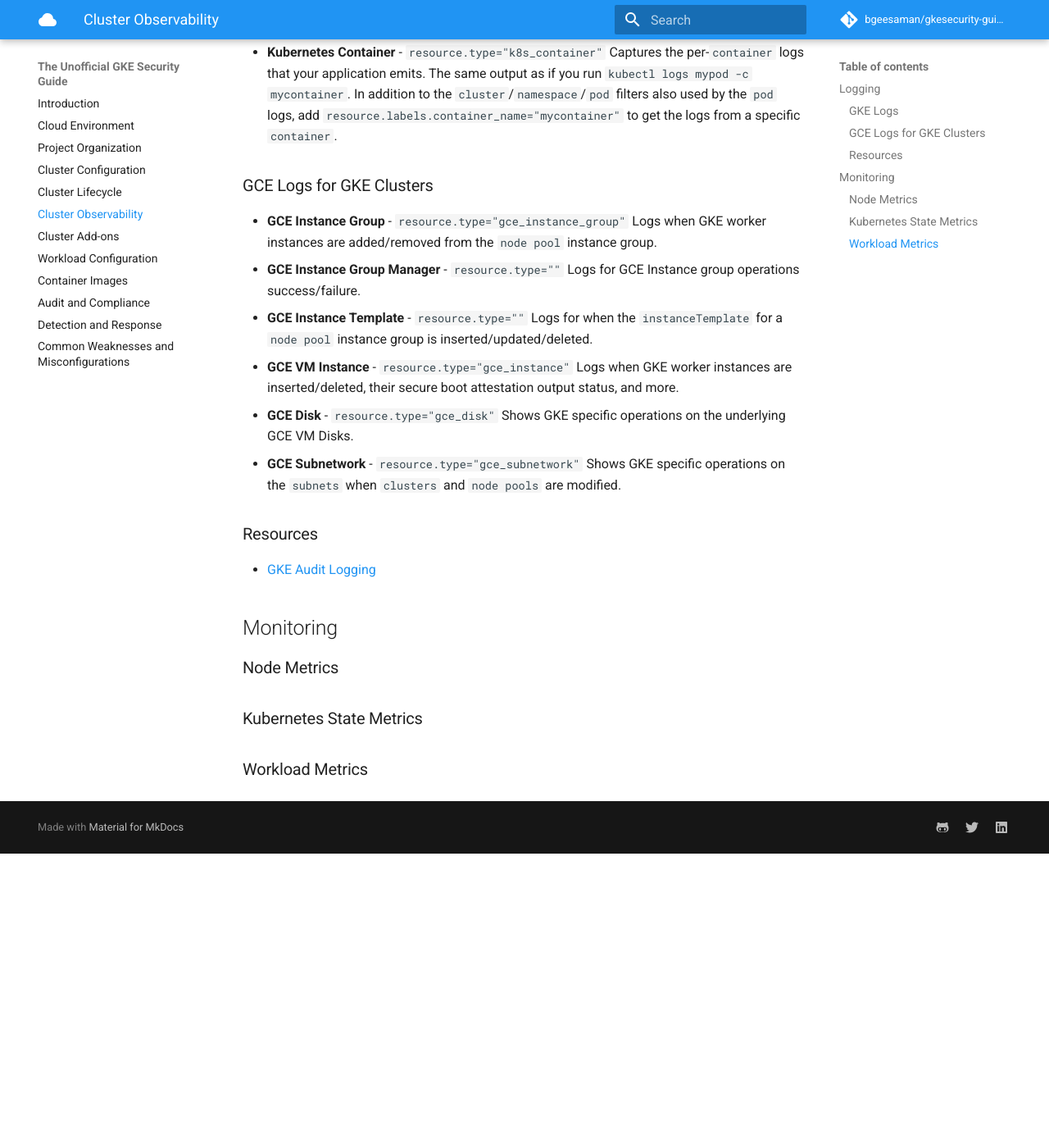
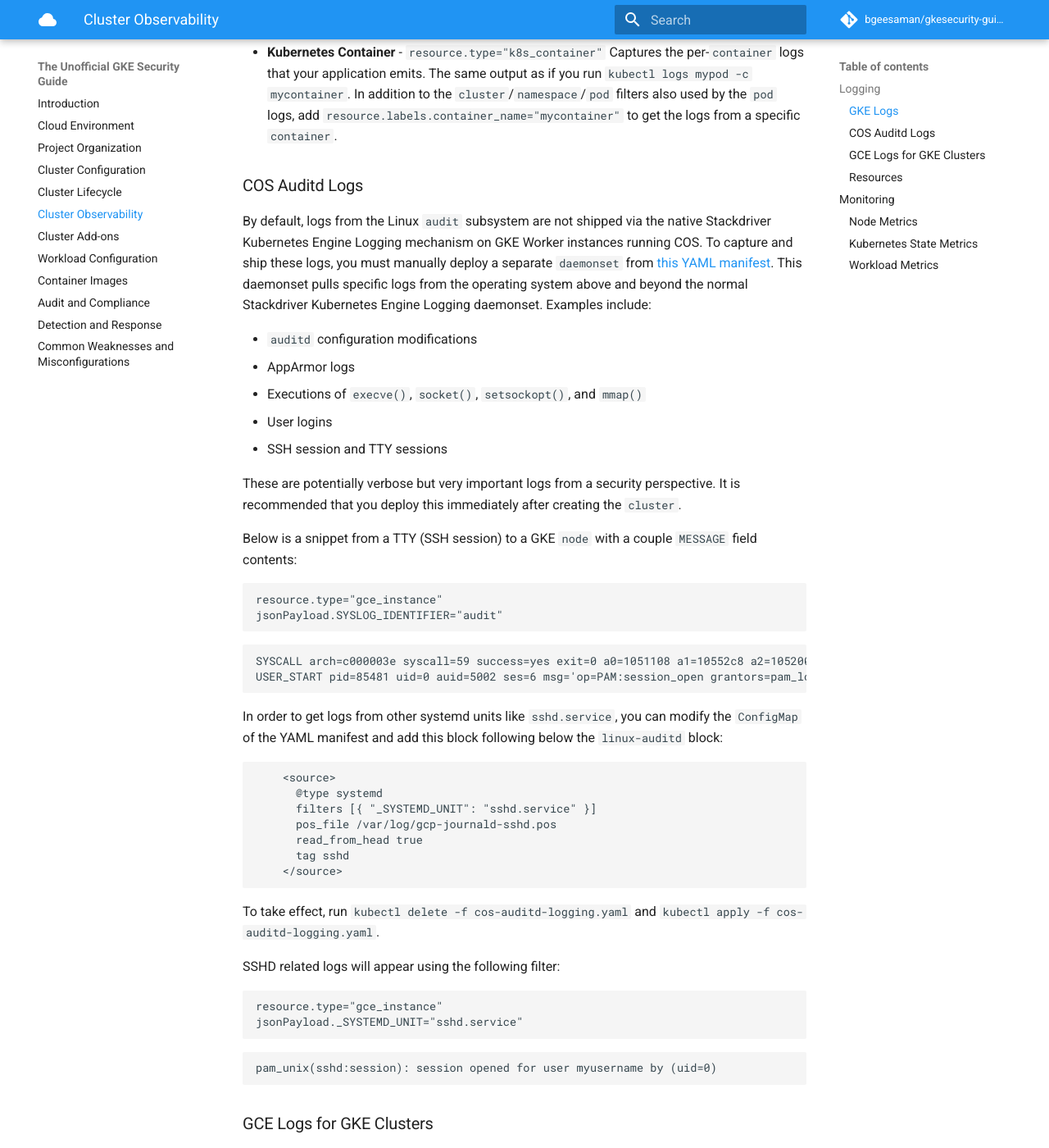
Before and after one commit to bgeesaman/gkesecurity-guide, an MkDocs documentation site: the page built from docs/cluster_observability.md, in a window 1280 px wide and 1400 px high, scrolled down 1652 px. Shown: the whole window at 82% size. Built offline with MkDocs 1.6.1 and Material for MkDocs 9.7.7, drawn with Linux system fonts in a browser that asks for light colours; comment, search, counter and statistics services are not loaded; before the commit the page ends 2693 px from its top, so only the background shows below that.

Commit message:
auditd logging

````diff
--- a/docs/cluster_observability.md
+++ b/docs/cluster_observability.md
@@ -20,6 +20,55 @@
 * **Kubernetes Pod** - `resource.type="k8s_pod"` Captures `pod` "events" logs that describe the lifecycle/operations of `pods`.  If you run `kubectl describe pod <podname>` and view the "Events" section manually during troubleshooting, these will be familiar.  It's important to note that the "Events" logs in Kubernetes do not persist after a certain period of time, so shipping these to Stackdriver allows for diagnosing issues after the fact.  Adding the filter `resource.labels.pod_name="mynginx-5b97b974b6-6x589" resource.labels.cluster_name="standard-cluster-2" resource.labels.location="us-central1-a" resource.labels.namespace_name="default"` allows for narrowing things down to a specific `pod` in a specific `namespace` in a specific `cluster`.
 * **Kubernetes Container** - `resource.type="k8s_container"` Captures the per-`container` logs that your application emits.  The same output as if you run `kubectl logs mypod -c mycontainer`.  In addition to the `cluster`/`namespace`/`pod` filters also used by the `pod` logs, add `resource.labels.container_name="mycontainer"` to get the logs from a specific `container`.
 
+### COS Auditd Logs
+
+By default, logs from the Linux `audit` subsystem are not shipped via the native Stackdriver Kubernetes Engine Logging mechanism on GKE Worker instances running COS. To capture and ship these logs, you must manually deploy a separate `daemonset` from [this YAML manifest](https://raw.githubusercontent.com/GoogleCloudPlatform/k8s-node-tools/master/os-audit/cos-auditd-logging.yaml).  This daemonset pulls specific logs from the operating system above and beyond the normal Stackdriver Kubernetes Engine Logging daemonset.  Examples include:
+
+* `auditd` configuration modifications
+* AppArmor logs
+* Executions of `execve()`, `socket()`, `setsockopt()`, and `mmap()`
+* User logins
+* SSH session and TTY sessions
+
+These are potentially verbose but very important logs from a security perspective.  It is recommended that you deploy this immediately after creating the `cluster`.
+
+Below is a snippet from a TTY (SSH session) to a GKE `node` with a couple `MESSAGE` field contents:
+
+```
+resource.type="gce_instance"
+jsonPayload.SYSLOG_IDENTIFIER="audit"
+```
+
+```
+SYSCALL arch=c000003e syscall=59 success=yes exit=0 a0=1051108 a1=10552c8 a2=1052008 a3=59a items=2 ppid=72125 pid=72142 auid=4294967295 uid=0 gid=0 euid=0 suid=0 fsuid=0 egid=0 sgid=0 fsgid=0 tty=pts0 ses=4294967295 comm="hostname" exe="/bin/hostname" key=(null)
+USER_START pid=85481 uid=0 auid=5002 ses=6 msg='op=PAM:session_open grantors=pam_loginuid,pam_env,pam_lastlog,pam_limits,pam_env,pam_unix,pam_permit,pam_tty_audit,pam_mail acct="myusername" exe="/usr/sbin/sshd" hostname=74.125.177.96 addr=74.125.177.96 terminal=ssh res=success'
+```
+
+In order to get logs from other systemd units like `sshd.service`, you can modify the `ConfigMap` of the YAML manifest and add this block following below the `linux-auditd` block:
+
+```
+    <source>
+      @type systemd
+      filters [{ "_SYSTEMD_UNIT": "sshd.service" }]
+      pos_file /var/log/gcp-journald-sshd.pos
+      read_from_head true
+      tag sshd
+    </source>
+```
+
+To take effect, run `kubectl delete -f cos-auditd-logging.yaml` and `kubectl apply -f cos-auditd-logging.yaml`.
+
+SSHD related logs will appear using the following filter:
+
+```
+resource.type="gce_instance"
+jsonPayload._SYSTEMD_UNIT="sshd.service"
+```
+
+```
+pam_unix(sshd:session): session opened for user myusername by (uid=0)
+```
+
 ### GCE Logs for GKE Clusters
 
 * **GCE Instance Group** - `resource.type="gce_instance_group"` Logs when GKE worker instances are added/removed from the `node pool` instance group.
@@ -32,6 +81,7 @@
 ### Resources
 
 * [GKE Audit Logging](https://cloud.google.com/kubernetes-engine/docs/how-to/audit-logging)
+* [COS Auditd Logging](https://cloud.google.com/kubernetes-engine/docs/how-to/linux-auditd-logging)
 
 ## Monitoring
 
````
Also changed, not shown: log.yml (added, +175 -0 lines).
